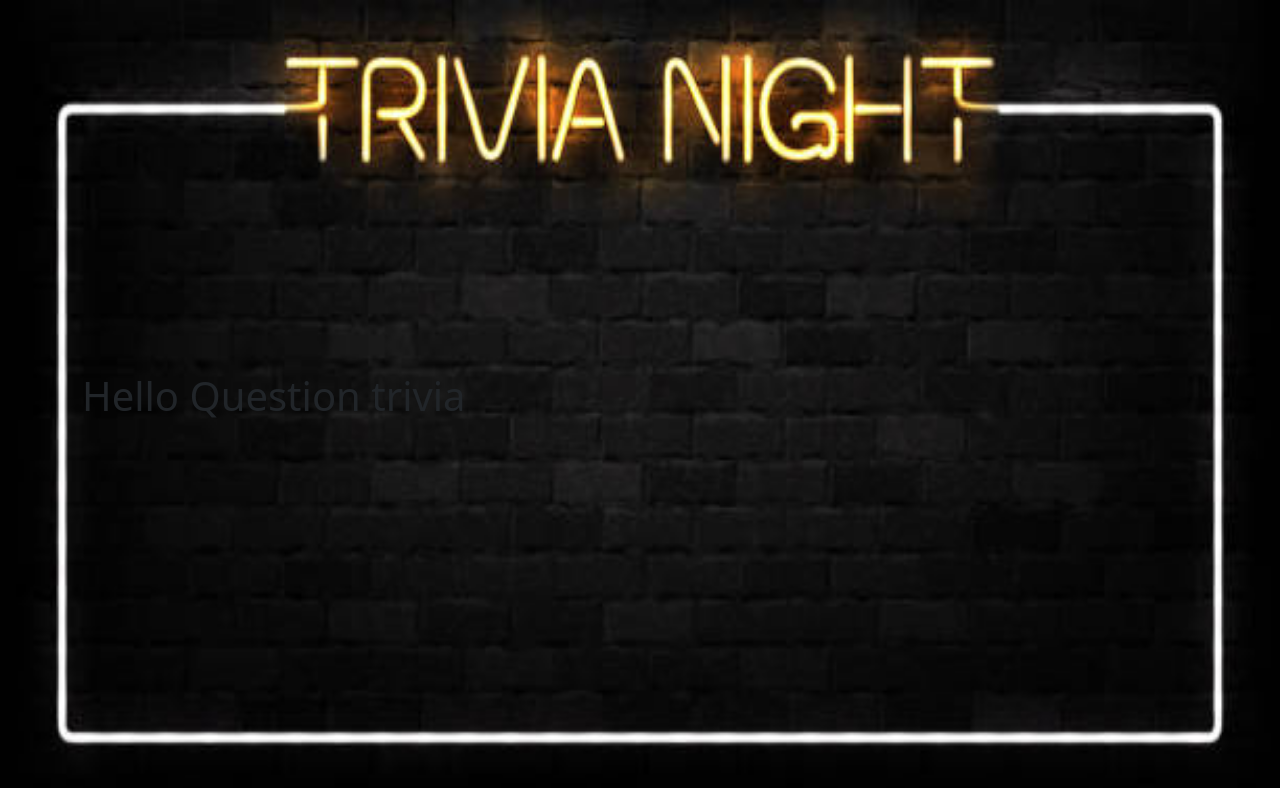
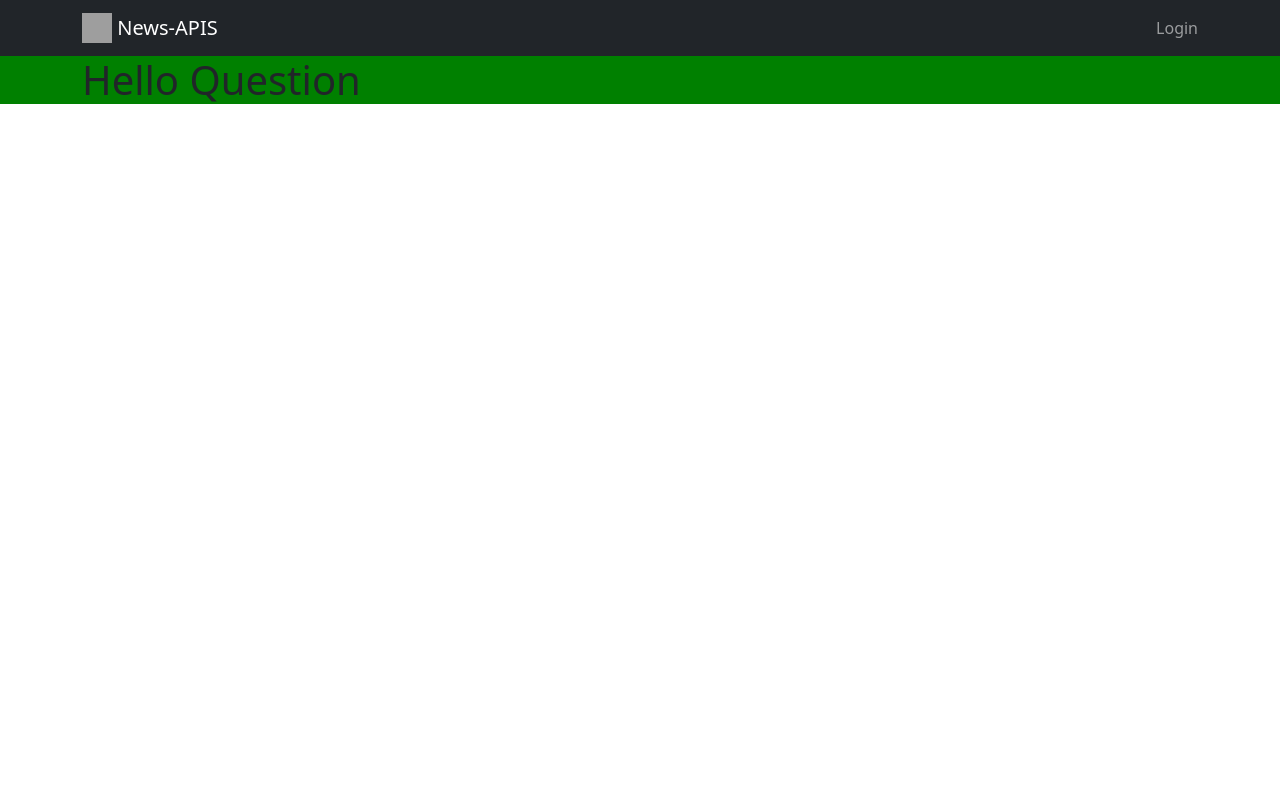
Before and after one commit to daysernasellac/taller_2_poli, a React (Create React App) app: page /trivia in a window 1280 px wide. Shown: the top 788 px of the page. Built offline with nearby package versions, Linux system fonts and the light colour scheme; sample sign-in values are in the browser's storage; grey boxes are pictures that could not be loaded.

Commit message:
Bug cuando se entra a "/" solucionado

```diff
--- a/src/App.js
+++ b/src/App.js
@@ -6,7 +6,7 @@ import Articles from "./components/Articles";
 import "./App.css";
 import Layout from "./components/layout/Layout";
 import { AuthProvider } from "./common/auth";
-import Login from "./pages/Login/Login";
+import Login from "./pages/login/Login";
 
 const App = () => {
     const [category, setCategory] = useState("");
@@ -26,7 +26,7 @@ const App = () => {
                     </RequiredAuth>
                 }
             >
-                <Route path=":question" element={<Articles />} />
+                <Route path="/trivia" element={<Articles />} />
             </Route>
         </Routes>
     );
--- a/src/components/Articles.js
+++ b/src/components/Articles.js
@@ -1,11 +1,8 @@
 import React from "react";
-import { useParams } from "react-router-dom";
-import { Col, Container, Row } from "react-bootstrap";
 import ArticlesItem from "./ArticlesItem";
 
 const Articles = ({ articles }) => {
-  let { question } = useParams();
-  return <h1>Hello Question {question}</h1>;
+    return <h1>Hello Question</h1>;
 };
 
 export default Articles;
--- a/src/components/Header.js
+++ b/src/components/Header.js
@@ -4,7 +4,7 @@ const Header = () => {
     return (
         <Navbar bg="dark" variant="dark">
             <Container>
-        <Navbar.Brand href="#home">
+                <Navbar.Brand href="/">
                     <img
                         alt=""
                         src="/logo.svg"
@@ -14,6 +14,10 @@ const Header = () => {
                     />{" "}
                     News-APIS
                 </Navbar.Brand>
+
+                <Navbar.Text onClick={(e) => console.log("login triggered")}>
+                    Login
+                </Navbar.Text>
             </Container>
         </Navbar>
     );
--- a/src/components/layout/Layout.js
+++ b/src/components/layout/Layout.js
@@ -1,19 +1,23 @@
-import React from "react";
-import { Outlet } from "react-router-dom";
+import React, { useEffect } from "react";
+import { Outlet, useLocation, useNavigate } from "react-router-dom";
 import { Col, Container, Row } from "react-bootstrap";
+import Header from "../Header";
+import "./layout.css";
+const Layout = () => {
+    const navigate = useNavigate();
+    const location = useLocation();
 
-const Layout = ({ children }) => {
-  return (
-    <div className="App-header">
-      <Container>
-        <Row>
-          <Col>
-            <Outlet />
-          </Col>
-        </Row>
-      </Container>
-    </div>
-  );
+    useEffect(() => {
+        if (location.pathname === "/") navigate("/trivia");
+    }, []);
+    return (
+        <div id="layout" className="container-fluid">
+            <Header className="sticky" />
+            <div className="container">
+                <Outlet />
+            </div>
+        </div>
+    );
 };
 
 export default Layout;
--- /dev/null
+++ b/src/components/layout/layout.css
@@ -0,0 +1,4 @@
+#layout {
+    background-color: green;
+    padding: 0;
+}
--- a/src/pages/Login/Login.js
+++ b/src/pages/Login/Login.js
@@ -11,7 +11,7 @@ const Login = () => {
         if (!data) navigate("/login");
 
         return AuthProvider.logIn(data)
-            ? navigate(`/${data?.usuario}`)
+            ? navigate(`/trivia`)
             : navigate("/login");
     };
     return (
```
Also changed, not shown: src/pages/home/Home.js (added, +7 -0 lines), src/pages/home/home.css (added). Lines whose indentation alone changed are shown as unchanged.
